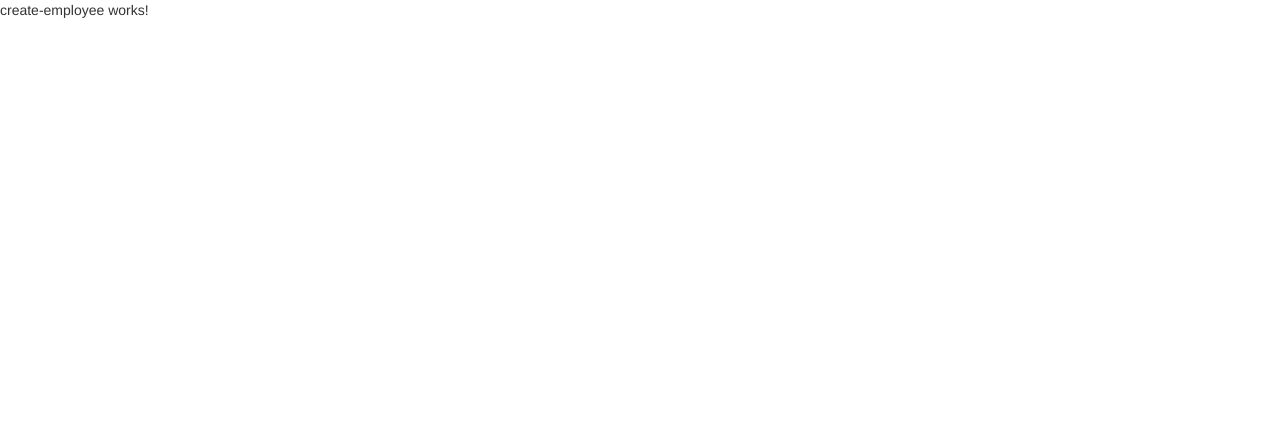
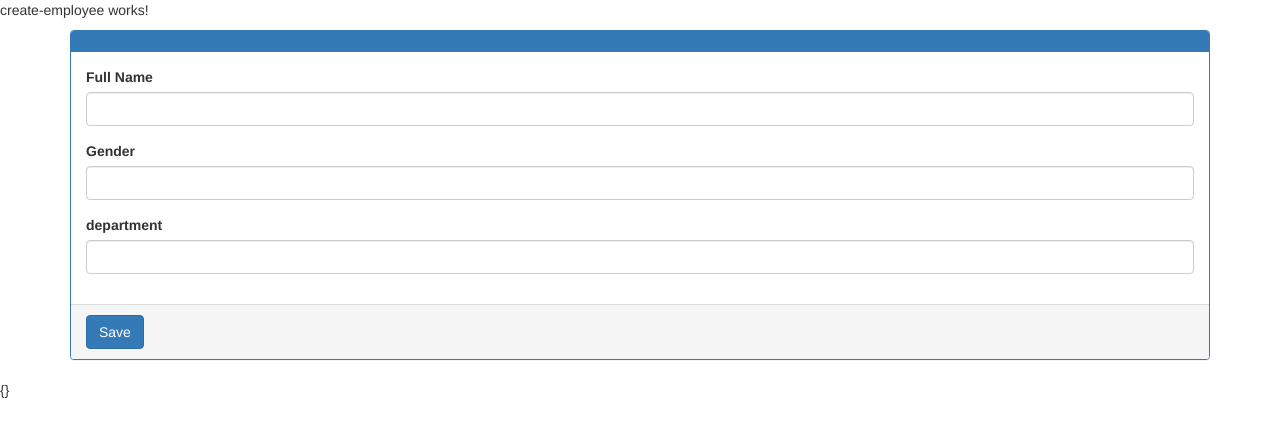
Before and after one commit to mohsinhassan/angular_routing, an Angular app: page /create in a window 1280 px wide. Shown: the top 436 px of the page. Built offline with nearby package versions, Linux system fonts and the light colour scheme.

Commit message:
adding form through ngForm directive

```diff
--- a/src/app/app.module.ts
+++ b/src/app/app.module.ts
@@ -4,6 +4,7 @@ import { NgModule } from '@angular/core';
 import { AppRoutingModule } from './app-routing.module';
 import { AppComponent } from './app.component';
 import { RouterModule , Routes} from '@angular/router';
+import {FormsModule } from '@angular/forms';
 import { ListEmployeeComponent } from './employees/list-employee/list-employee.component';
 import { CreateEmployeeComponent } from './employees/create-employee.component';
 
@@ -21,6 +22,7 @@ const appRoutes : Routes = [
   ],
   imports: [
     BrowserModule,
+    FormsModule,
     RouterModule.forRoot(appRoutes)
   ],
   providers: [],
--- a/src/app/employees/create-employee.component.html
+++ b/src/app/employees/create-employee.component.html
@@ -1,3 +1,34 @@
 <p>
   create-employee works!
 </p>
+<form #employeeForm="ngForm">
+<div class="container">
+  <div class="panel panel-primary">
+    <div class="panel-heading">
+      <h3 class="panel-title"></h3>
+    </div>
+      <div class="panel-body">
+
+        <div class="form-group">
+          <label for="fullName">Full Name</label>
+          <input id="fullName" name="fullName" [(ngModel)]="fullName" type="text" class="form-control">
+        </div>
+        <div class="form-group">
+          <label for="fullName">Gender</label>
+          <input id="fullName" name="gender"  [(ngModel)]="gender" type="text" class="form-control">
+        </div>
+        <div class="form-group">
+          <label for="fullName">department</label>
+          <input type="department" name="department"  [(ngModel)]="department" type="text" class="form-control">
+      </div>
+
+    </div>
+    <div class="panel-footer">
+      <button type="submit" class="btn btn-primary">Save</button>
+    </div>
+
+  </div>
+</div>
+</form>
+
+{{employeeForm.value | json }}
```
Also changed, not shown: src/app/app-routing.module.ts (+1 -7 lines).
